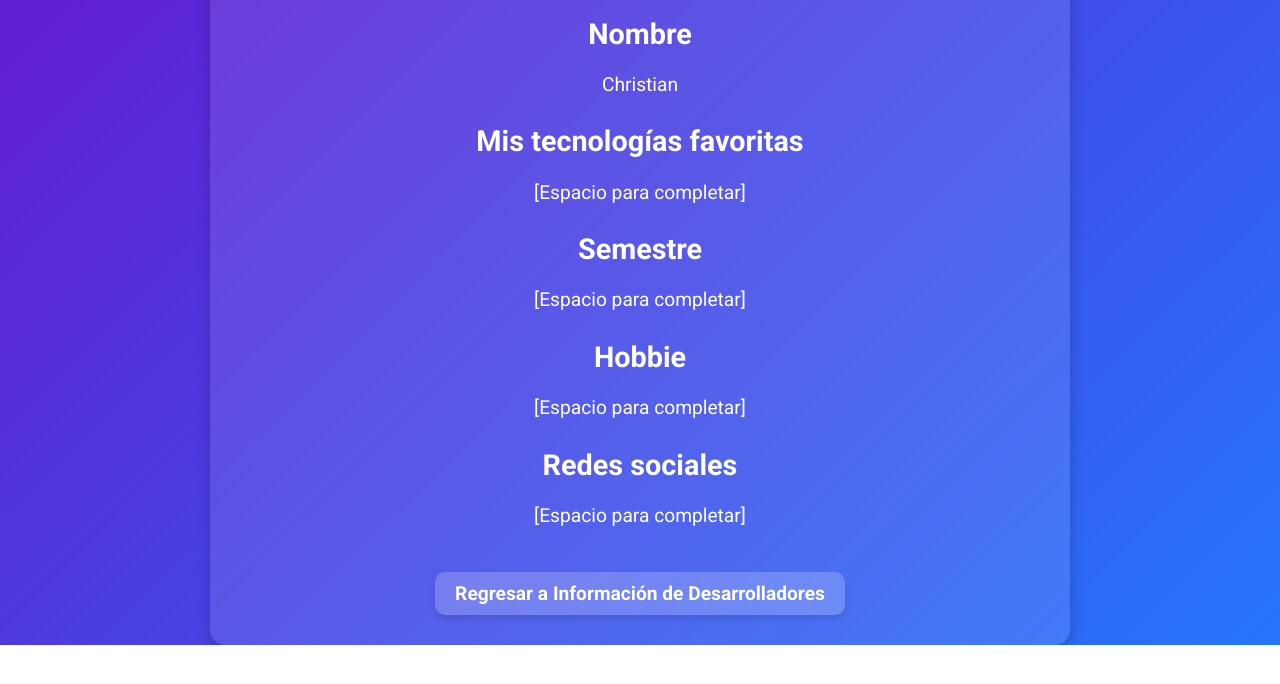
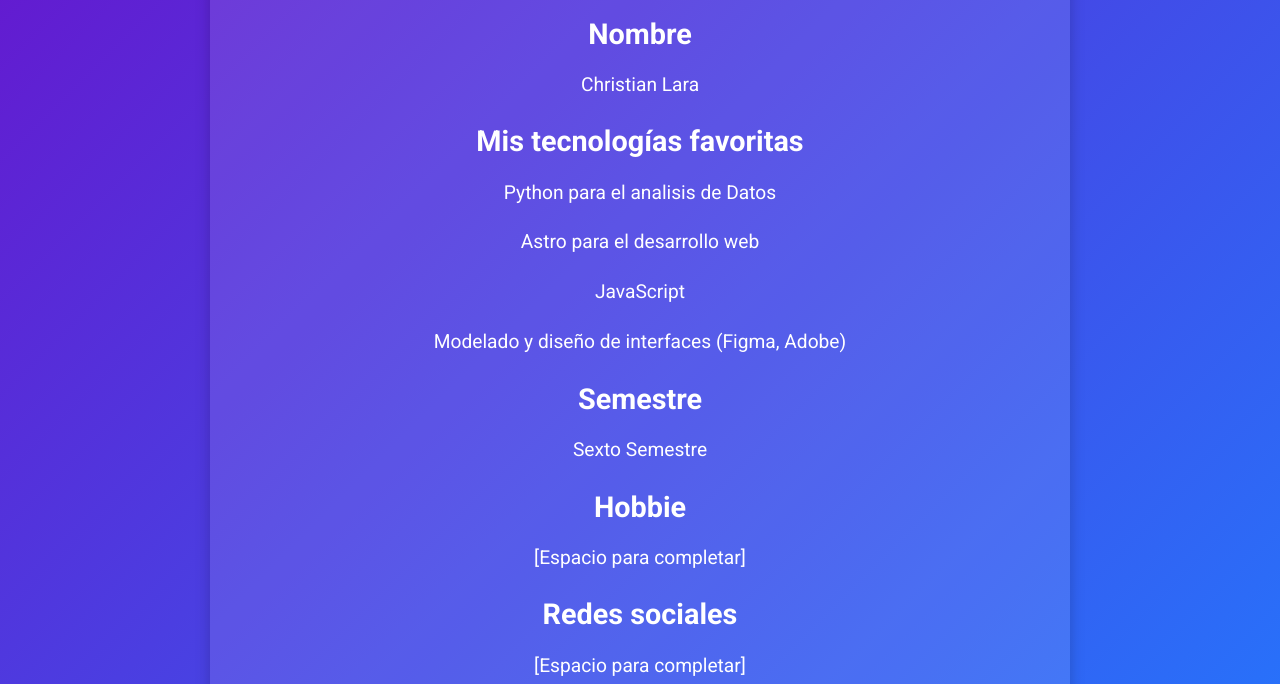
Before and after one commit to ChristianLaraa/ICO_TE_-404-Team-Not-Found-, a plain HTML site: page 404_TeamNotFound/ProyectoParcial/chris.html in a window 1280 px wide. Shown: the part 250-934 px from the top of the page. Before the commit the page ends 895 px from the top, so only its background shows below. Drawn offline with Linux system fonts and the light colour scheme.

Commit message:
cambios en chris.html y add rama

```diff
--- a/404_TeamNotFound/ProyectoParcial/chris.html
+++ b/404_TeamNotFound/ProyectoParcial/chris.html
@@ -80,19 +80,22 @@
         <!-- Nombre -->
         <div class="section">
             <h2>Nombre</h2>
-            <p>Christian</p>
+            <p>Christian Lara</p>
         </div>
 
         <!-- Tecnologías favoritas -->
         <div class="section">
             <h2>Mis tecnologías favoritas</h2>
-            <p>[Espacio para completar]</p>
+            <p>Python para el analisis de Datos</p>
+            <p>Astro para el desarrollo web</p>
+            <p>JavaScript</p>
+            <p>Modelado y diseño de interfaces (Figma, Adobe)</p>
         </div>
 
         <!-- Semestre -->
         <div class="section">
             <h2>Semestre</h2>
-            <p>[Espacio para completar]</p>
+            <p>Sexto Semestre</p>
         </div>
 
         <!-- Hobbie -->
```
